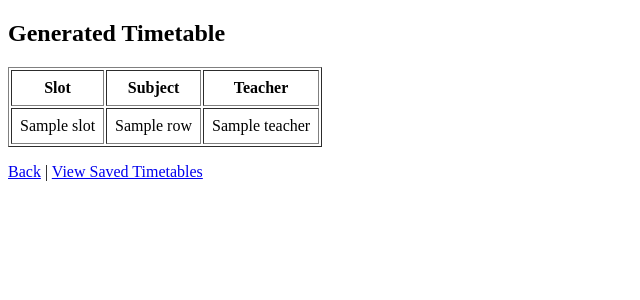
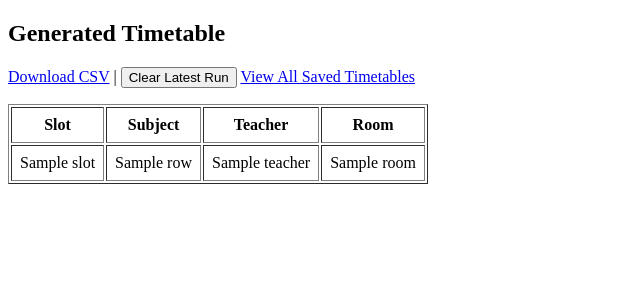
Before and after one commit to Titan-Forge/SIH-2025, a Flask app: template templates/timetable.html in a window 1280 px wide. Shown: the top 300 px of the page, without its empty margins (0-640 px from the left). Run offline with Flask 3, Linux system fonts and the light colour scheme; the template is opened without the code that fills it: most values are stand-ins (such as "Sample title", 1, 10 or a date in 2020).

Commit message:
Add csv link + clearlatest + delete button in templates

```diff
--- a/templates/timetable.html
+++ b/templates/timetable.html
@@ -1,21 +1,40 @@
 <!DOCTYPE html>
 <html>
 <head>
-  <meta charset="utf-8" />
+  <meta charset="utf-8"/>
   <title>Generated Timetable</title>
 </head>
 <body>
   <h2>Generated Timetable</h2>
+  <p>
+    <a href="/export_csv">Download CSV</a> |
+    <button onclick="clearLatest()">Clear Latest Run</button>
+    <a href="/timetable/list">View All Saved Timetables</a>
+  </p>
   <table border="1" cellpadding="8">
-    <tr><th>Slot</th><th>Subject</th><th>Teacher</th></tr>
+    <tr>
+      <th>Slot</th>
+      <th>Subject</th>
+      <th>Teacher</th>
+      <th>Room</th>
+    </tr>
     {% for row in schedule %}
       <tr>
         <td>{{ row.slot }}</td>
         <td>{{ row.subject }}</td>
         <td>{{ row.teacher }}</td>
+        <td>{{ row.room }}</td>
       </tr>
     {% endfor %}
   </table>
-  <p><a href="/">Back</a> | <a href="/timetable/list">View Saved Timetables</a></p>
+
+<script>
+async function clearLatest() {
+  const r = await fetch('/clear_timetable', { method:'POST' });
+  const j = await r.json();
+  alert(JSON.stringify(j));
+  if (j.status === 'cleared') window.location='/';
+}
+</script>
 </body>
 </html>
```
